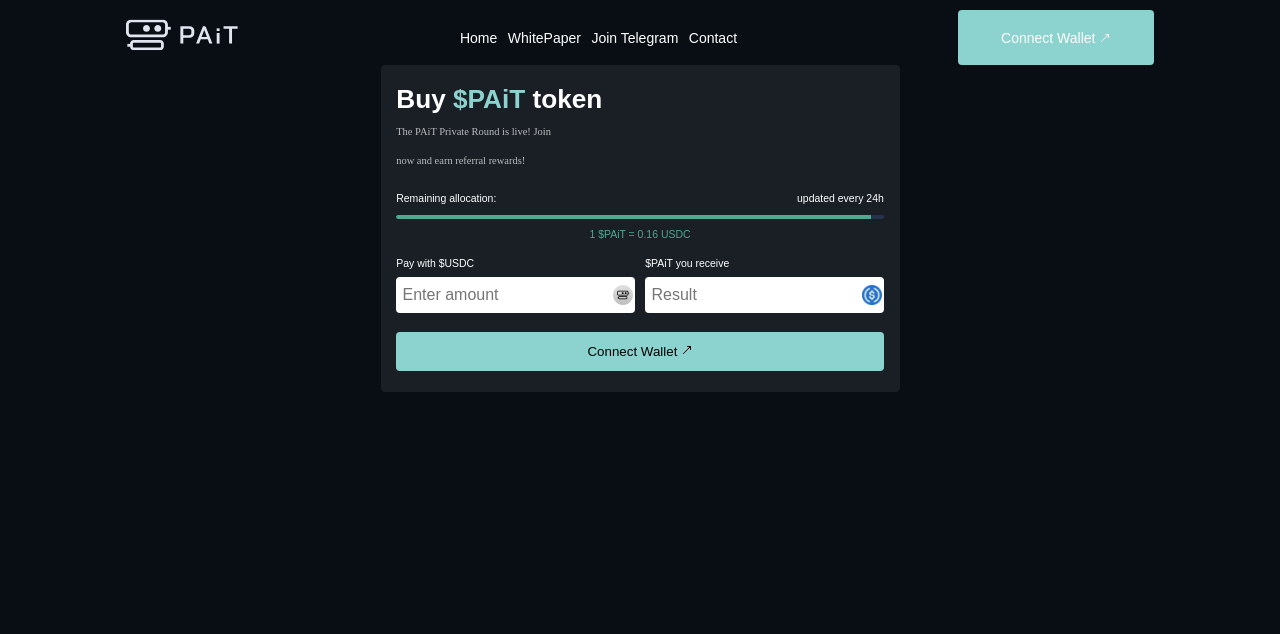
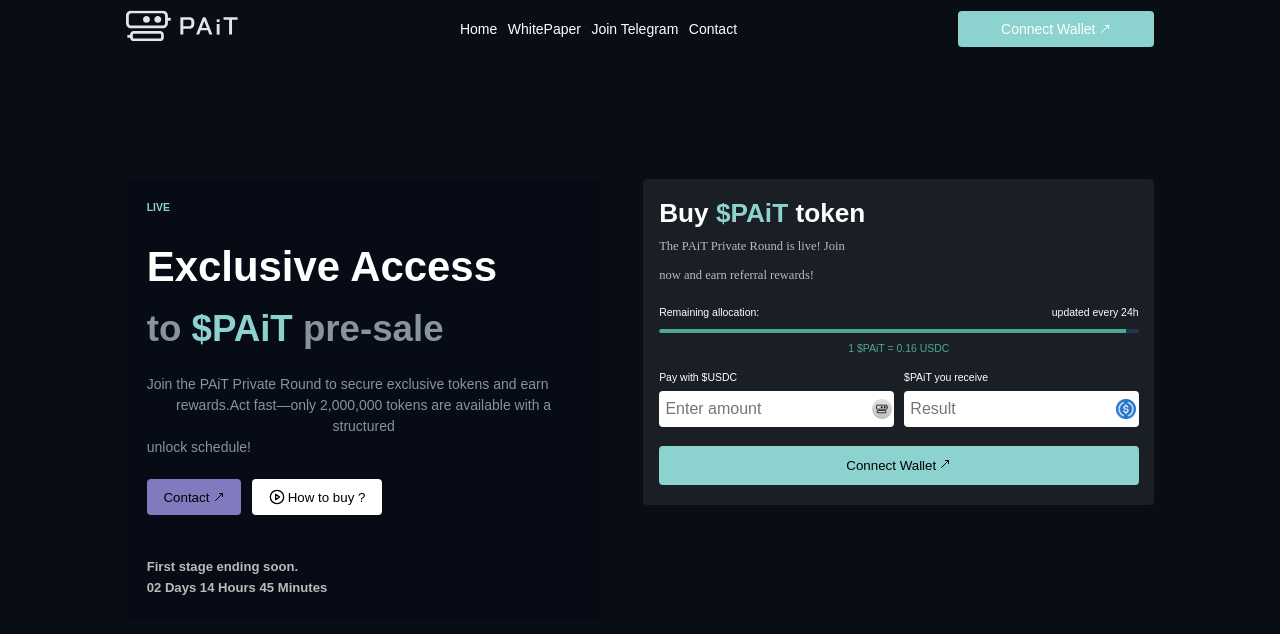
Before and after one commit to PAiT-trade/private-round, a Next.js app: page / in a window 1280 px wide. Shown: the top 634 px of the page. Built offline with nearby package versions, Linux system fonts and the light colour scheme.

Commit message:
Fix the card page cards

```diff
--- a/src/app/page.tsx
+++ b/src/app/page.tsx
@@ -1,5 +1,6 @@
 "use client";
 import { BuyCard } from "@/components/Cards/Buy";
+import PreSale from "@/components/Cards/PreSale";
 import { NavSection } from "@/components/navbar";
 import { AppState } from "@/types/app";
 import { useState } from "react";
@@ -16,7 +17,10 @@ export default function Home() {
   return (
     <HeaderWrapper>
       <NavSection />
-      <BuyCard state={state} />
+      <FlexContainer>
+        <PreSale />
+        <BuyCard state={state} />
+      </FlexContainer>
     </HeaderWrapper>
   );
 }
@@ -26,15 +30,19 @@ const HeaderWrapper = styled.div`
   justify-content: space-between;
   align-items: center;
   color: white;
+  background-image: "/header-cover.png";
+  background-size: cover;
+  background-repeat: no-repeat;
   padding: 1rem 12rem;
   display: flex;
   align-items: center;
   flex-direction: column;
 `;
 
-const HeadingSection = styled.div``;
-const HeaderCardSection = styled.div``;
-
-const PageHeader = styled.h1``;
-const headerSpanPait = styled.span``;
-const headerSpanText = styled.span``;
+const FlexContainer = styled.div`
+  display: flex;
+  justify-content: space-between;
+  align-items: flex-start;
+  padding: 12.5rem 0;
+  gap: 4rem;
+`;
--- a/src/components/Cards/Buy.tsx
+++ b/src/components/Cards/Buy.tsx
@@ -100,7 +100,7 @@ const Header = styled.h2`
 `;
 const SubHeader = styled.h4`
   color: #ffffffb2;
-  font-size: 1rem;
+  font-size: 1.2rem;
   font-family: "Mona Sans";
   font-weight: 400;
   line-height: 2rem;
--- /dev/null
+++ b/src/components/Cards/PreSale.tsx
@@ -0,0 +1,144 @@
+import { Paragraph } from "@/styles/app-common-styled";
+import styled from "styled-components";
+import { CirclePlayIcon, MoveUpRightIcon } from "lucide-react";
+
+const Wrapper = styled.div`
+  background-color: #070b15;
+  color: #fff;
+  padding: 2rem;
+  text-align: center;
+  font-family: "Arial", sans-serif;
+  display: flex;
+  flex-direction: column;
+  align-items: flex-start;
+  justify-content: center;
+`;
+
+const LiveBadge = styled.div`
+  color: #8cd2cf;
+  font-size: 1rem;
+  font-weight: bold;
+  margin-bottom: 1rem;
+`;
+
+const Title = styled.h1`
+  font-size: 2.5rem;
+  margin: 0.5rem 0;
+  font-size: "Mona Sans";
+  display: flex;
+  flex-direction: column;
+  align-items: flex-start;
+
+  span {
+    color: #8cd2cf;
+  }
+  b {
+    font-size: 3.5rem;
+    color: #87939e;
+
+    &:first-child {
+      color: white;
+      font-size: 4rem;
+    }
+  }
+`;
+const Subtitle = styled.p`
+  font-size: 1rem;
+  margin: 1rem 0 2rem;
+  line-height: 1.5;
+  color: #bbb;
+`;
+
+const ButtonContainer = styled.div`
+  display: flex;
+  justify-content: center;
+  gap: 1rem;
+  margin-bottom: 2rem;
+`;
+const Button = styled.button<{ bgcolor?: string }>`
+  background-color: #8cd2cf;
+  background-color: ${(props) => (props.bgcolor ? props.bgcolor : "##8cd2cf")};
+  display: flex;
+  align-items: center;
+  justify-content: center;
+  border: none;
+  padding: 0.7rem 1.6rem;
+  cursor: pointer;
+  border-radius: 4px;
+  height: 3.4375rem;
+`;
+
+const ButtonWallet = styled.span`
+  display: flex;
+  gap: 0.3rem;
+  justify-content: space-between;
+  align-items: center;
+`;
+const ButtonAction = styled.span`
+  display: flex;
+  gap: 0.5rem;
+`;
+
+const Countdown = styled.div`
+  font-size: 1.5rem;
+  font-weight: bold;
+  margin-top: 2rem;
+  display: flex;
+  flex-direction: column;
+  align-items: flex-start;
+  justify-content: flex-start;
+
+  span {
+    font-size: 1.25rem;
+    color: #bbb;
+  }
+`;
+
+const PreSale = () => {
+  return (
+    <Wrapper>
+      <LiveBadge>LIVE</LiveBadge>
+      <Title>
+        <b>Exclusive Access</b>
+        <b>
+          to <span>$PAiT</span> pre-sale
+        </b>
+      </Title>
+      <Subtitle>
+        <Paragraph>
+          <span>
+            Join the PAiT Private Round to secure exclusive tokens and earn{" "}
+          </span>
+          <span>
+            rewards.Act fast—only 2,000,000 tokens are available with a
+            structured{" "}
+          </span>
+          <span>unlock schedule! </span>
+        </Paragraph>
+      </Subtitle>
+      <ButtonContainer>
+        <Button bgcolor="#7F7BBE">
+          <ButtonWallet>
+            <span>Contact</span>
+            <MoveUpRightIcon size={12} />
+          </ButtonWallet>
+        </Button>
+
+        <Button bgcolor="#fff">
+          <ButtonWallet>
+            <CirclePlayIcon size={16} />
+            <span>How to buy ?</span>
+          </ButtonWallet>
+        </Button>
+      </ButtonContainer>
+      <Countdown>
+        <span>First stage ending soon.</span>
+        <span>
+          02 Days <span>14 Hours</span> <span>45 Minutes</span>
+        </span>
+      </Countdown>
+    </Wrapper>
+  );
+};
+
+export default PreSale;
--- a/src/components/navbar.tsx
+++ b/src/components/navbar.tsx
@@ -25,7 +25,7 @@ export const NavItemLink = styled.a`
 `;
 export const NavActions = styled.div``;
 export const ConnectWalletButton = styled.div`
-  height: 55px;
+  height: 3.4375rem;
   width: 196px;
   background-color: #8cd2cf;
   padding: 18px 31px;
--- a/src/styles/app-common-styled.ts
+++ b/src/styles/app-common-styled.ts
@@ -16,10 +16,16 @@ export const Link = styled.a``;
 
 export const Paragraph = styled.p`
   font-size: 14px;
-  color: #000;
+  color: #87939e;
   font-family: ${({ theme }) => theme.fonts.main};
   font-weight: 400;
   line-height: 1.5;
+  display: flex;
+  justify-content: flex-start;
+  align-items: flex-start;
+  flex-direction: column;
+  span {
+  }
 `;
 
 const headingStyles = css`
--- a/src/styles/theme.ts
+++ b/src/styles/theme.ts
@@ -12,7 +12,7 @@ export const theme = {
     },
   },
   fonts: {
-    main: "Manrope, sans-serif",
+    main: "Mona Sans, sans-serif",
     code: "Courier, monospace",
   },
   fontSizes: {
```
Also changed, not shown: public/header-cover.png (added).
